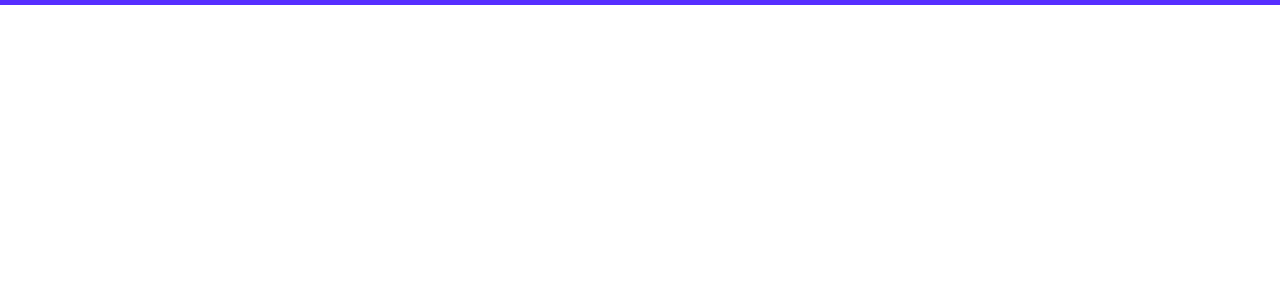
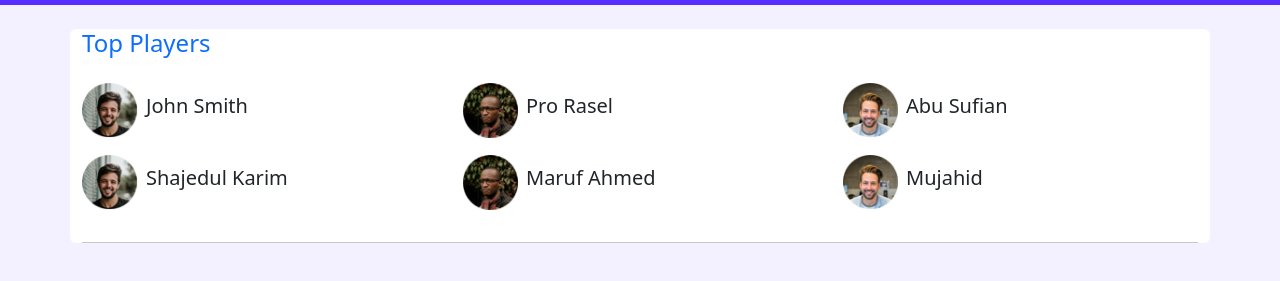
Before and after one commit to Al-Amin931761/leader-board-bootstrap, a plain HTML site: page index.html in a window 1280 px wide. Shown: the part 79-360 px from the top of the page. Drawn offline with nearby package versions, Linux system fonts and the light colour scheme.

Commit message:
top players

```diff
--- a/index.html
+++ b/index.html
@@ -11,7 +11,7 @@
         integrity="sha384-gH2yIJqKdNHPEq0n4Mqa/HGKIhSkIHeL5AyhkYV8i59U5AR6csBvApHHNl/vI1Bx" crossorigin="anonymous">
 </head>
 
-<body>
+<body style="background-color: #F3F1FF;">
     <header>
         <nav class="navbar navbar-dark navbar-expand-lg" style="background-color: #562EFF;">
             <div class="container">
@@ -47,8 +47,40 @@
             </div>
         </nav>
     </header>
+
     <main>
-
+        <section class="container bg-white rounded">
+            <div class="pb-3">
+                <h4 class="text-primary my-4">Top Players</h4>
+                <div class="row gy-3">
+                    <div class="col-12 col-md-6 col-lg-4 d-flex align-items-center">
+                        <img width="56px" src="images/players/player-1.png" alt="">
+                        <h5 class="ms-2">John Smith</h5>
+                    </div>
+                    <div class="col-12 col-md-6 col-lg-4 d-flex align-items-center">
+                        <img width="56px" src="images/players/player-2.png" alt="">
+                        <h5 class="ms-2">Pro Rasel</h5>
+                    </div>
+                    <div class="col-12 col-md-6 col-lg-4 d-flex align-items-center">
+                        <img width="56px" src="images/players/player-3.png" alt="">
+                        <h5 class="ms-2">Abu Sufian</h5>
+                    </div>
+                    <div class="col-12 col-md-6 col-lg-4 d-flex align-items-center">
+                        <img width="56px" src="images/players/player-1.png" alt="">
+                        <h5 class="ms-2">Shajedul Karim</h5>
+                    </div>
+                    <div class="col-12 col-md-6 col-lg-4 d-flex align-items-center">
+                        <img width="56px" src="images/players/player-2.png" alt="">
+                        <h5 class="ms-2">Maruf Ahmed</h5>
+                    </div>
+                    <div class="col-12 col-md-6 col-lg-4 d-flex align-items-center">
+                        <img width="56px" src="images/players/player-3.png" alt="">
+                        <h5 class="ms-2">Mujahid</h5>
+                    </div>
+                </div>
+            </div>
+            <hr>
+        </section>
     </main>
 
     <footer>
```
